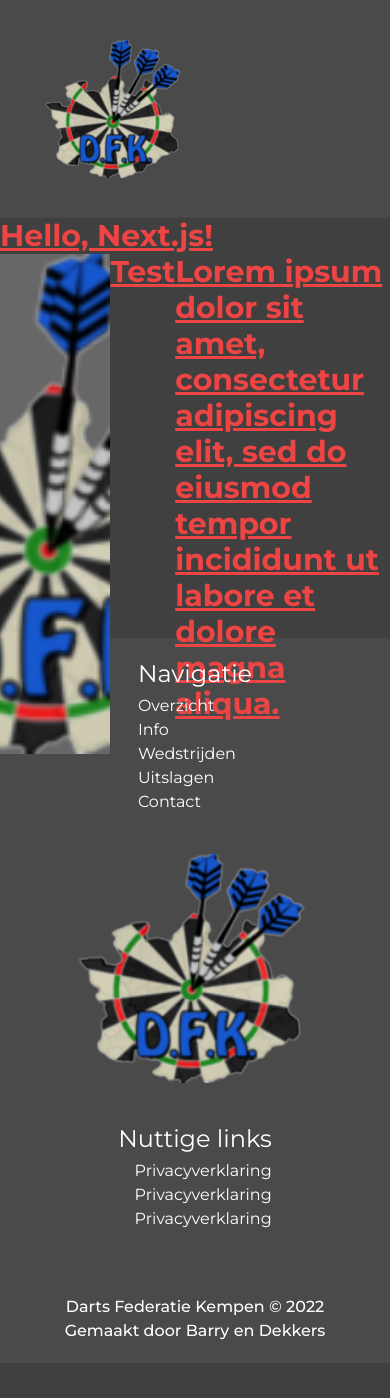
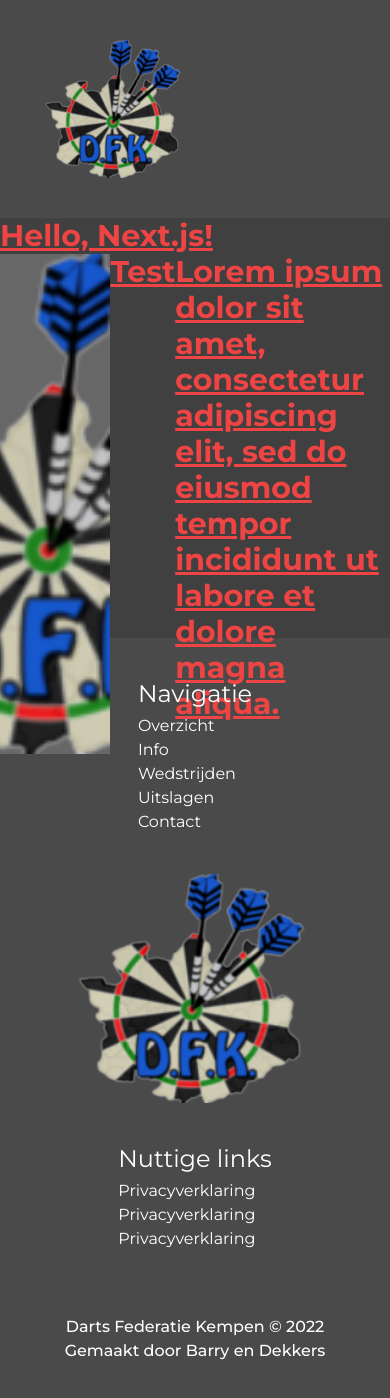
Before and after one commit to syandelbart/2223-Darts_Kempen-001-Website-Dartsfederatie, a Next.js app in the folder code/dfkwebsite/: page / in a window 390 px wide. Shown: the top 1398 px of the page. Before the commit the page ends 1363 px from the top, so only its background shows below. Built offline with nearby package versions, Linux system fonts and the light colour scheme; some icons are missing.

Commit message:
Footer responsive

```diff
--- a/code/dfkwebsite/app/Footer.tsx
+++ b/code/dfkwebsite/app/Footer.tsx
@@ -6,7 +6,7 @@ import FooterLink from "./FooterLink";
 // Functionaliteit toevoegen van dropdown optie
 export default function Footer() {
   return (
-    <footer className="bg-footer-background flex flex-col p-5 text-white">
+    <footer className="bg-footer-background flex flex-col px-10 lg:px-20 py-10 text-white">
       <div className="flex flex-col md:flex-row items-center gap-10 lg:gap-0 justify-between items-top">
         <div>
           <h1 className="text-2xl mb-1">Navigatie</h1>
@@ -25,11 +25,12 @@ export default function Footer() {
           alt="dfk logo"
           width={250}
           height={250}
+          loading="eager"
         />
 
         <div>
-          <h1 className="text-2xl text-right mb-1">Nuttige links</h1>
-          <ul className="text-right">
+          <h1 className="text-2xl md:text-right mb-1">Nuttige links</h1>
+          <ul className="md:text-right">
             <FooterLink href="privacyverklaring"  />
             <FooterLink href="privacyverklaring"  />
             <FooterLink href="privacyverklaring"  />
```
